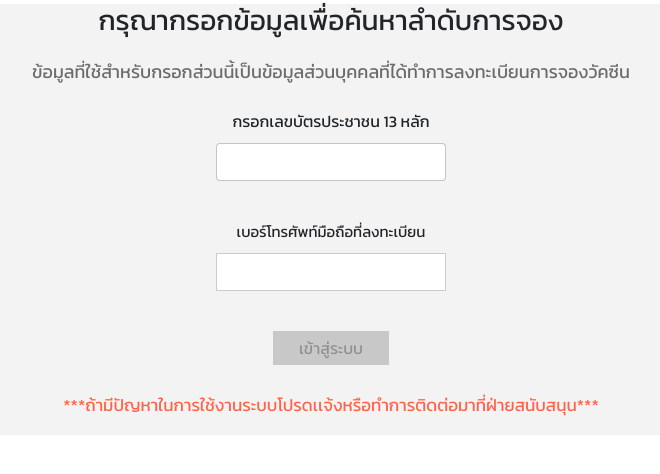
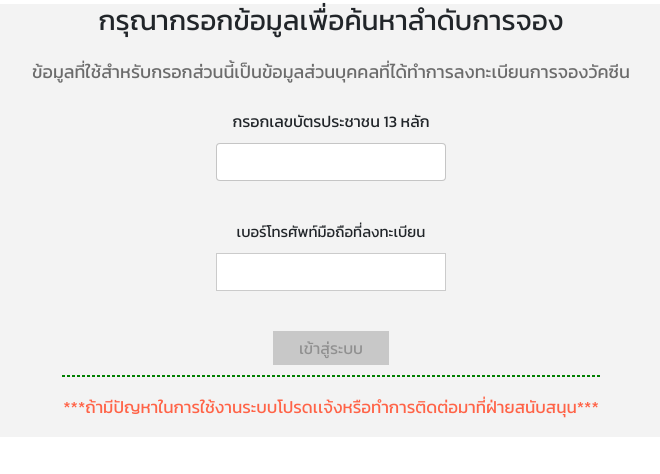
Before and after one commit to JustinzDev/reserve-vaccine, a PHP site: page /best-of-vaccine/check-vaccine.php in a window 1280 px wide. Shown: the part 60-534 px from the top of the page, without its empty margins (309-969 px from the left). Run offline with PHP 8.4, Linux system fonts and the light colour scheme.

Commit message:
เพิ่มหน้าเช็ค

```diff
--- a/assets/css/main.css
+++ b/assets/css/main.css
@@ -306,6 +306,14 @@ h5 { /* Type Selector */
     font-size: 17px;
     color: tomato;
 }
+#show-Result{
+    border: dashed 1px green;
+    width: 70%;
+    margin: auto;
+    text-align: center;
+    color: palevioletred;
+    font-size: 30px;
+}
 
 @media screen and (max-width: 1024px) { /* Moblie */
 
--- a/check-vaccine.php
+++ b/check-vaccine.php
@@ -78,12 +78,14 @@
                 <input id="phone" name="user_phone" pattern="(08|09|06)[0-9]{8}" maxlength="10" type="tel" size="20px" required><br>
                 <div class="divD">
                     <button id="login" type="submit" onclick="sendRequest()">เข้าสู่ระบบ</button>
+                    <div id="show-Result">
+
+                    </div>
                 </div>
                 <h5 id="text6">***ถ้ามีปัญหาในการใช้งานระบบโปรดเเจ้งหรือทำการติดต่อมาที่ฝ่ายสนับสนุน***</h5>
             </div>
         </div>
-        <div id="show-Result">
-        </div>
+
     </main>
 </body>
 <script>
--- a/edit-reserve-login.php
+++ b/edit-reserve-login.php
@@ -56,8 +56,10 @@
                             </div>
                         </div>
                     </div>
+
                     <label id="text4">เบอร์โทรศัพท์มือถือที่ลงทะเบียน</label><br>
                     <input id="phone" name="user_phone" pattern="(08|09|06)[0-9]{8}" maxlength="10" type="tel" size="20px" required><br>
+                    <span id="phonestatus"></span><br/>
                     <div class="divD">
                         <button id="login" type="submit">เข้าสู่ระบบ</button>
                     </div>
@@ -66,6 +68,7 @@
             </div>
         </div>
         <div id="show-Result">
+
         </div>
     </main>
 </body>
```
Also changed, not shown: api/check-queue.php (+13 -1 lines). Lines whose indentation alone changed are shown as unchanged.
